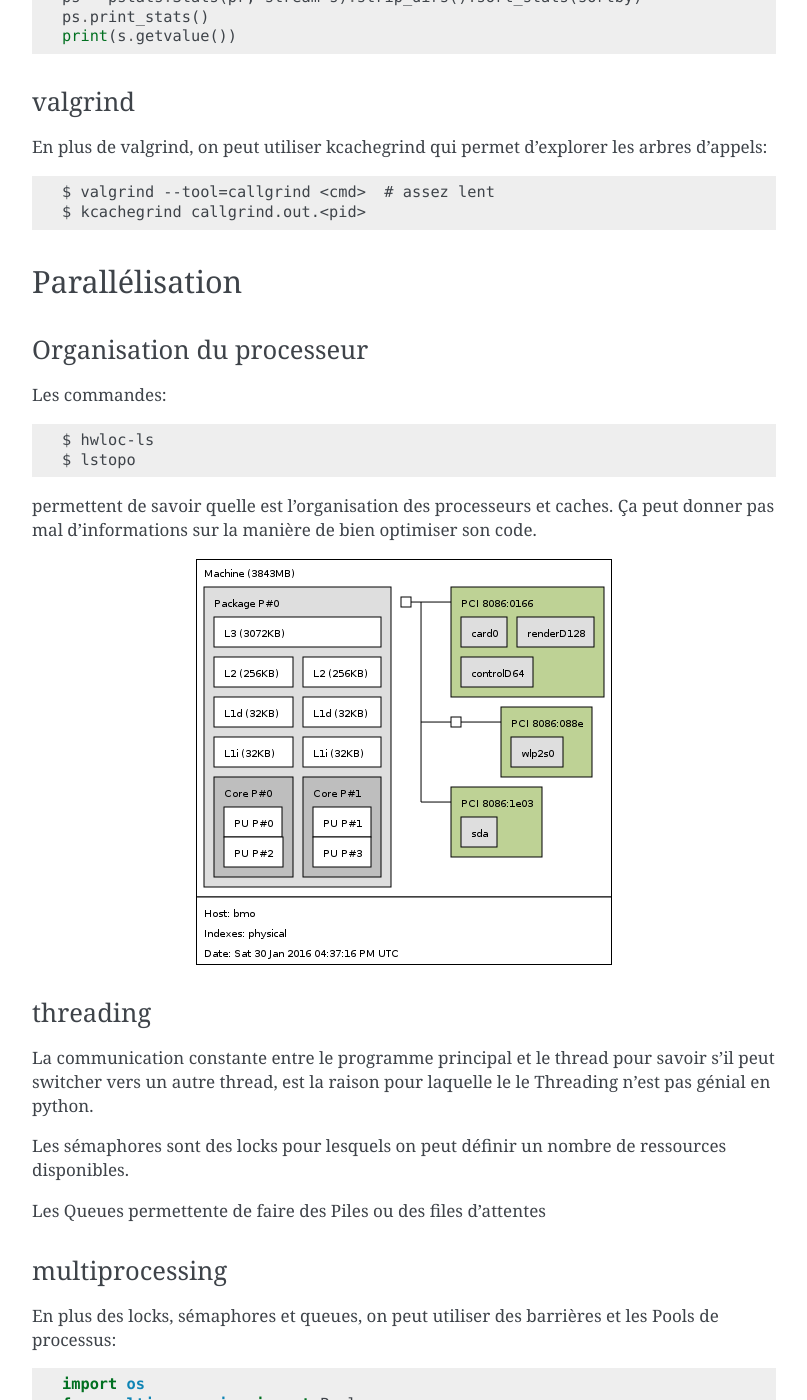
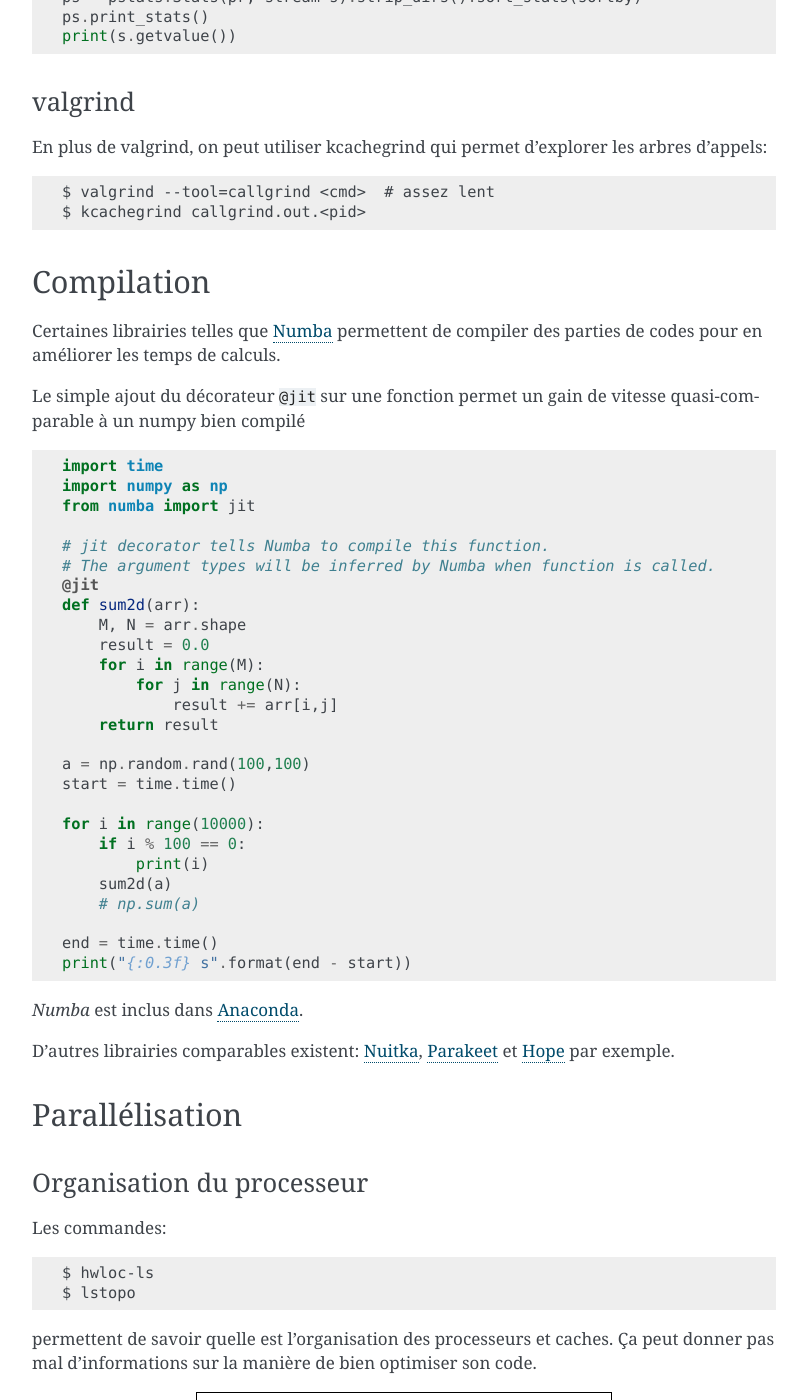
Before and after one commit to galactics/doc-python, a Sphinx documentation site: the page built from source/09-calculs.rst, in a window 1280 px wide and 1400 px high, scrolled down 943 px. Shown: the whole window, without its empty margins (346-1153 px from the left). Built offline with Sphinx 7.4.7, drawn with Linux system fonts in a browser that asks for light colours.

Commit message:
Compilation

```diff
--- a/source/09-calculs.rst
+++ b/source/09-calculs.rst
@@ -58,6 +58,47 @@ les arbres d'appels::
     $ valgrind --tool=callgrind <cmd>  # assez lent
     $ kcachegrind callgrind.out.<pid>
 
+Compilation
+===========
+
+Certaines librairies telles que `Numba <http://numba.pydata.org/>`__ permettent de compiler
+des parties de codes pour en améliorer les temps de calculs.
+
+Le simple ajout du décorateur ``@jit`` sur une fonction permet un gain de vitesse
+quasi-comparable à un numpy bien compilé
+
+.. code-block:: python
+
+    import time
+    import numpy as np
+    from numba import jit
+
+    # jit decorator tells Numba to compile this function.
+    # The argument types will be inferred by Numba when function is called.
+    @jit
+    def sum2d(arr):
+        M, N = arr.shape
+        result = 0.0
+        for i in range(M):
+            for j in range(N):
+                result += arr[i,j]
+        return result
+
+    a = np.random.rand(100,100)
+    start = time.time()
+
+    for i in range(10000):
+        if i % 100 == 0:
+            print(i)
+        sum2d(a)
+        # np.sum(a)
+
+    end = time.time()
+    print("{:0.3f} s".format(end - start))
+
+`Numba` est inclus dans :ref:`Anaconda <anaconda>`.
+
+D'autres librairies comparables existent: `Nuitka <http://nuitka.net/>`__, `Parakeet <http://parakeetpython.com/>`__ et `Hope <http://pythonhosted.org/hope/>`__ par exemple.
 
 Parallélisation
 ===============
```
